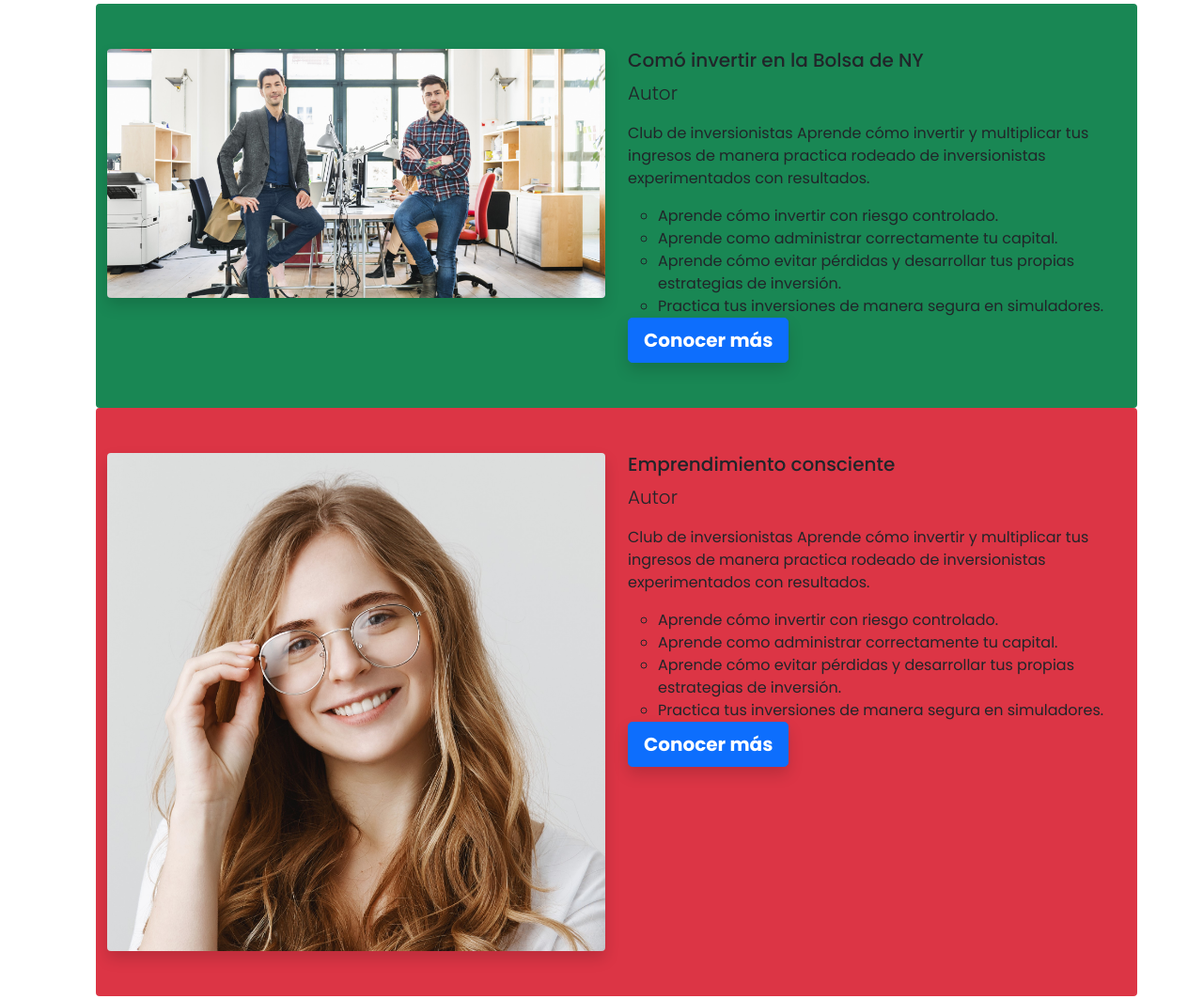
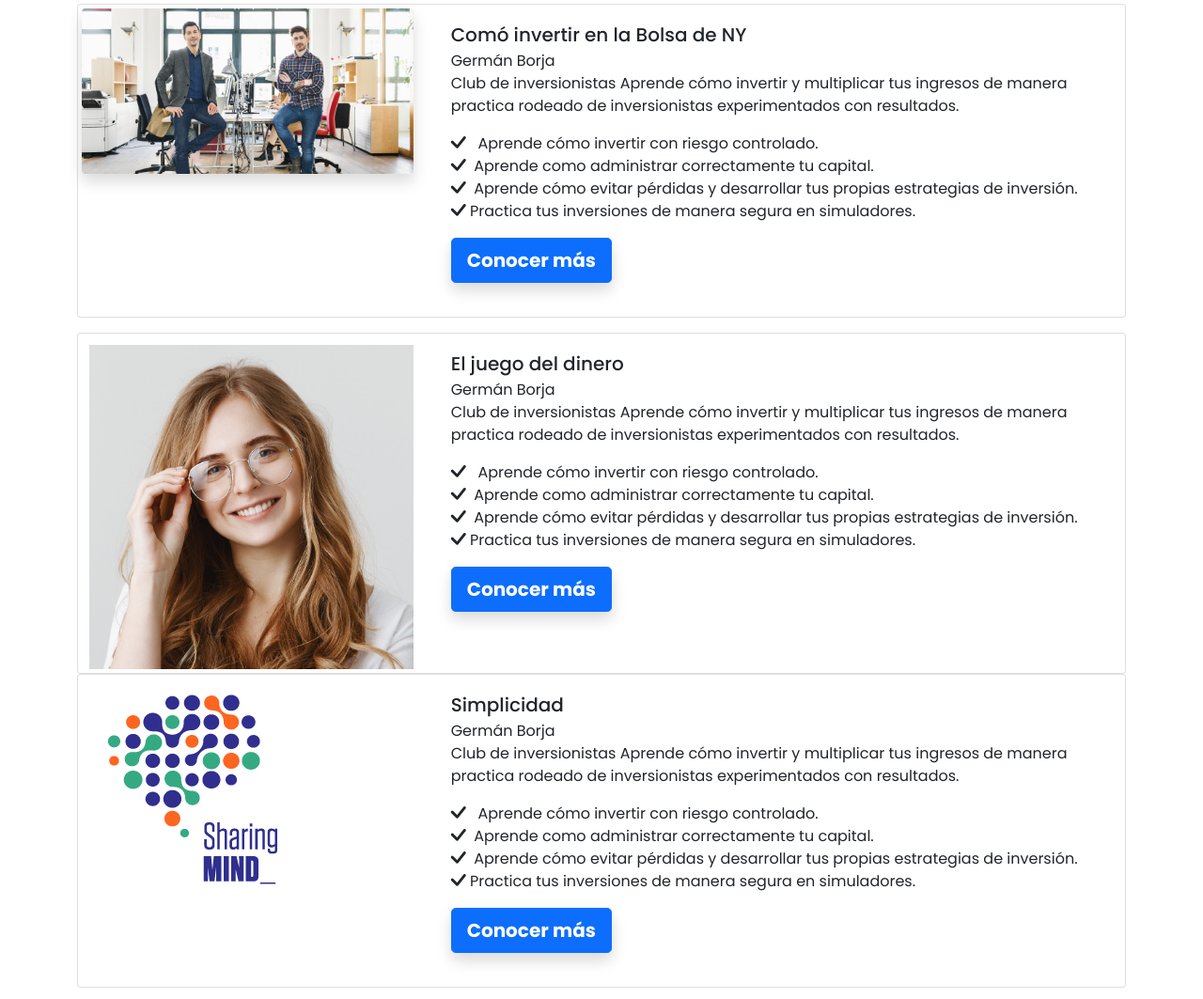
Before and after one commit to carlceca05/sharing, a plain HTML site: page index.html in a window 1280 px wide. Shown: the part 2741-3804 px from the top of the page at 94% size. Drawn offline with nearby package versions, Linux system fonts and the light colour scheme.

Commit message:
cambio de post

```diff
--- a/index.html
+++ b/index.html
@@ -213,10 +213,6 @@
         </div>
     </section>
     <!--secion 6 cursos y talleres-->
-
-
-
-
     <section class="container-fluid pt-5 pb-5 ">
         <div class="container">
             <h2 class="fw-bold">Nuestros cursos y Talleres</h2>
@@ -250,53 +246,118 @@
                     <label class="btn btn-outline-primary lh-lg fw-bold p-3" for="Marketing">Marketing</label>
                 </div>
             </div>
-            <ol class="posts">
-                <li class="post" data-category="Inversionista">
-                    <div class="row bg-success pt-5 pb-5 rounded">
+            <ol class="posts list-unstyled">
+                <!--
+                <li class="post mb-3" data-category="Inversionista">
+                    <div class="row bg-success p-3 rounded">
                         <div class="col-md-6 col-sm-12 col-xs-12">
                             <img class="img-fluid rounded shadow" src="imagenes/startup-entrepreneurs.jpg" alt="">
                         </div>
                         <div class="col-md-6 col-sm-12 col-xs-12">
                             <h5>Comó invertir en la Bolsa de NY</h5>
-                            <p class="lead"> Autor</p>
-                            <p>Club de inversionistas
-                                Aprende cómo invertir y multiplicar tus ingresos de manera
-                                practica rodeado de inversionistas experimentados con
-                                resultados.</p>
-                            <ul>
-                                <li> Aprende cómo invertir con riesgo controlado.</li>
-                                <li>Aprende como administrar correctamente tu capital.</li>
-                                <li>Aprende cómo evitar pérdidas y desarrollar tus propias
+                            <p class=""> Autor</p>
+                            <p>Club de inversionistas <br> Aprende cómo invertir y multiplicar tus ingresos de manera
+                                practica rodeado de inversionistas experimentados con resultados.</p>
+                            <ul class="list-unstyled">
+                                <li><i class="bi bi-check-lg"></i> &nbsp; Aprende cómo invertir con riesgo controlado.</li>
+                                <li><i class="bi bi-check-lg"></i> &nbsp;Aprende como administrar correctamente tu capital.
+                                </li>
+                                <li><i class="bi bi-check-lg"></i> &nbsp;Aprende cómo evitar pérdidas y desarrollar tus
+                                    propias
                                     estrategias de inversión.</li>
-                                <li>Practica tus inversiones de manera segura en simuladores.</li>
+                                <li><i class="bi bi-check-lg"></i>&nbsp;Practica tus inversiones de manera segura en
+                                    simuladores.</li>
                             </ul>
                             <a class="btn btn-primary btn-lg text-white fw-bold shadow" href="#"> Conocer más </a>
                         </div>
                     </div>
                 </li>
-                  <li class="post" data-category="Entrepreneur">
-                    <div class="row bg-danger pt-5 pb-5 rounded">
-                        <div class="col-md-6 col-sm-12 col-xs-12">
-                            <img class="img-fluid rounded shadow" src="imagenes/testimonio-alumna.jpg" alt="">
+                -->
+                <!--CATEGORIA INVERSIONISTA-->
+                <li class="post mb-3" data-category="Inversionista">
+                    <div class="card ">
+                        <div class="row p-1">
+                            <div class="col-4">
+                                <img class="img-fluid rounded shadow" src="imagenes/startup-entrepreneurs.jpg" alt="">
                             </div>
-                        <div class="col-md-6 col-sm-12 col-xs-12">
-                            <h5>Emprendimiento consciente</h5>
-                            <p class="lead"> Autor</p>
-                            <p>Club de inversionistas
-                                Aprende cómo invertir y multiplicar tus ingresos de manera
-                                practica rodeado de inversionistas experimentados con
-                                resultados.</p>
-                            <ul>
-                                <li> Aprende cómo invertir con riesgo controlado.</li>
-                                <li>Aprende como administrar correctamente tu capital.</li>
-                                <li>Aprende cómo evitar pérdidas y desarrollar tus propias
+                            <div class="col-8">
+                                <div class="card-body ">
+                                    <h5>Comó invertir en la Bolsa de NY</h5>
+                                    <p class="card-subtitle ">Germán Borja</p>
+                                    <p class="card-text">Club de inversionistas Aprende cómo invertir y multiplicar tus ingresos de manera practica rodeado de inversionistas experimentados con resultados. </p>
+                                    <ul class="list-unstyled">
+                                        <li><i class="bi bi-check-lg"></i> &nbsp; Aprende cómo invertir con riesgo controlado.</li>
+                                        <li><i class="bi bi-check-lg"></i> &nbsp;Aprende como administrar correctamente tu capital.
+                                        </li>
+                                        <li><i class="bi bi-check-lg"></i> &nbsp;Aprende cómo evitar pérdidas y desarrollar tus
+                                            propias
                                             estrategias de inversión.</li>
-                                <li>Practica tus inversiones de manera segura en simuladores.</li>
+                                        <li><i class="bi bi-check-lg"></i>&nbsp;Practica tus inversiones de manera segura en
+                                            simuladores.</li>
                                     </ul>
-                            <a class="btn btn-primary btn-lg text-white fw-bold shadow" href="#"> Conocer más </a>
+                                    <p class=" mt-3"><a class="btn btn-primary btn-lg text-white fw-bold shadow " href="#"> Conocer más </a></p>
+                                </div>
+                            </div>
                         </div>
                     </div>
                 </li>
+                <!--CATEGORIA ENTREPRENEUR-->
+                <li class="post" data-category="Entrepreneur">
+                    <div class="card ">
+                        <div class="row p-1">
+                            <div class="col-4">
+                                <img src="imagenes/testimonio-alumna.jpg" class="img-fluid pt-2 ps-2" alt="...">
+                            </div>
+                            <div class="col-8">
+                                <div class="card-body ">
+                                    <h5 class="card-title">El juego del dinero</h5>
+                                    <p class="card-subtitle ">Germán Borja</p>
+                                    <p class="card-text">Club de inversionistas Aprende cómo invertir y multiplicar tus ingresos de manera practica rodeado de inversionistas experimentados con resultados. </p>
+                                    <ul class="list-unstyled">
+                                        <li><i class="bi bi-check-lg"></i> &nbsp; Aprende cómo invertir con riesgo controlado.</li>
+                                        <li><i class="bi bi-check-lg"></i> &nbsp;Aprende como administrar correctamente tu capital.
+                                        </li>
+                                        <li><i class="bi bi-check-lg"></i> &nbsp;Aprende cómo evitar pérdidas y desarrollar tus
+                                            propias
+                                            estrategias de inversión.</li>
+                                        <li><i class="bi bi-check-lg"></i>&nbsp;Practica tus inversiones de manera segura en
+                                            simuladores.</li>
+                                    </ul>
+                                    <p class=" mt-3"><a class="btn btn-primary btn-lg text-white fw-bold shadow " href="#"> Conocer más </a></p>
+                                </div>
+                            </div>
+                        </div>
+                    </div>
+                </li>
+                <!--CATEGORIA ESPIRITU-->
+                <li class="post" data-category="Espiritú">
+                    <div class="card ">
+                        <div class="row p-1">
+                            <div class="col-4">
+                                <img src="imagenes/logo_sharingMIND_ (2).png" class="img-fluid pt-2 ps-2" alt="...">
+                            </div>
+                            <div class="col-8">
+                                <div class="card-body ">
+                                    <h5 class="card-title">Simplicidad</h5>
+                                    <p class="card-subtitle ">Germán Borja</p>
+                                    <p class="card-text">Club de inversionistas Aprende cómo invertir y multiplicar tus ingresos de manera practica rodeado de inversionistas experimentados con resultados. </p>
+                                    <ul class="list-unstyled">
+                                        <li><i class="bi bi-check-lg"></i> &nbsp; Aprende cómo invertir con riesgo controlado.</li>
+                                        <li><i class="bi bi-check-lg"></i> &nbsp;Aprende como administrar correctamente tu capital.
+                                        </li>
+                                        <li><i class="bi bi-check-lg"></i> &nbsp;Aprende cómo evitar pérdidas y desarrollar tus
+                                            propias
+                                            estrategias de inversión.</li>
+                                        <li><i class="bi bi-check-lg"></i>&nbsp;Practica tus inversiones de manera segura en
+                                            simuladores.</li>
+                                    </ul>
+                                    <p class=" mt-3"><a class="btn btn-primary btn-lg text-white fw-bold shadow " href="#"> Conocer más </a></p>
+                                </div>
+                            </div>
+                        </div>
+                    </div>
+                </li>
+                <!--CATEGORIA MARKETING-->
             </ol>
         </div>
     </section>
@@ -339,15 +400,15 @@
         </div>
     </section>
     <!--seccion 9 testimonios-->
-    <section class="container">
+    <section class="container mb-5">
     <div class="items">
         <div class="card ">
-            <div class="row ">
+            <div class="row p-1">
                 <div class="col-4">
                     <img src="imagenes/testimonio-alumna.jpg" class="img-fluid pt-2 ps-2" alt="...">
                 </div>
                 <div class="col-8">
-                    <div class="card-body">
+                    <div class="card-body border-primary border-3 border-start">
                         <h5 class="card-title">"SharingMIND me ayudo a emprender, gracias.."</h5>
                         <p class="card-text mb-0"><small>Armando Perez olivas</small>  </p>
                         <p class="card-text mt-0"><small> Creador de contenido y emprendedor  </small>  </p>
@@ -359,12 +420,12 @@
             </div>
         </div>
         <div class="card ">
-            <div class="row">
+            <div class="row p-1" >
                 <div class="col-4">
                     <img src="imagenes/testimonio-alumna.jpg" class="img-fluid pt-2 ps-2" alt="...">
                 </div>
                 <div class="col-8">
-                    <div class="card-body">
+                    <div class="card-body border-primary border-3 border-start">
                         <h5 class="card-title">"SharingMIND me ayudo a emprender, gracias.."</h5>
                         <p class="card-text mb-0"><small>Armando Perez olivas</small>  </p>
                         <p class="card-text mt-0"><small> Creador de contenido y emprendedor  </small>  </p>
@@ -376,12 +437,12 @@
             </div>
         </div>
         <div class="card ">
-            <div class="row">
+            <div class="row p-1">
                 <div class="col-4">
                     <img src="imagenes/testimonio-alumna.jpg" class="img-fluid pt-2 ps-2" alt="...">
                 </div>
                 <div class="col-8">
-                    <div class="card-body">
+                    <div class="card-body border-primary border-3 border-start">
                         <h5 class="card-title">"SharingMIND me ayudo a emprender, gracias.."</h5>
                         <p class="card-text mb-0"><small>Armando Perez olivas</small>  </p>
                         <p class="card-text mt-0"><small> Creador de contenido y emprendedor</small></p>
@@ -393,12 +454,12 @@
             </div>
         </div>
         <div class="card ">
-            <div class="row">
+            <div class="row p-1">
                 <div class="col-4">
                     <img src="imagenes/testimonio-alumna.jpg" class="img-fluid pt-2 ps-2" alt="...">
                 </div>
                 <div class="col-8">
-                    <div class="card-body">
+                    <div class="card-body border-primary border-3 border-start">
                         <h5 class="card-title">"SharingMIND me ayudo a emprender, gracias.."</h5>
                         <p class="card-text mb-0"><small>Armando Perez olivas</small>  </p>
                         <p class="card-text mt-0"><small> Creador de contenido y emprendedor</small></p>
@@ -410,12 +471,12 @@
             </div>
         </div>
         <div class="card ">
-            <div class="row">
+            <div class="row p-1">
                 <div class="col-4">
                     <img src="imagenes/testimonio-alumna.jpg" class="img-fluid pt-2 ps-2" alt="...">
                 </div>
                 <div class="col-8">
-                    <div class="card-body">
+                    <div class="card-body border-primary border-3 border-start">
                         <h5 class="card-title">"SharingMIND me ayudo a emprender, gracias.."</h5>
                         <p class="card-text mb-0"><small>Armando Perez olivas</small>  </p>
                         <p class="card-text mt-0"><small> Creador de contenido y emprendedor</small></p>
@@ -444,7 +505,7 @@
 
 
     <!--seccion 10 banners-->
-    <section class="container pb-5">
+    <section class="container pb-5 pt-5">
         <div class="baner mb-3 ">
 
         </div>
```
Lines whose indentation alone changed are shown as unchanged.
